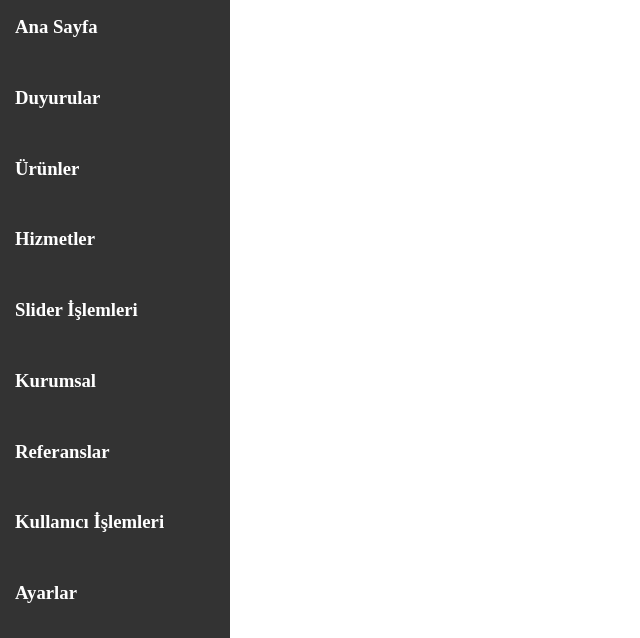
After one commit to onur-akdogan/akdogansoft, a PHP site: page /admin/header.php in a window 1280 px wide. The commit adds this page. Shown: the part 194-832 px from the top of the page, without its empty margins (0-640 px from the left). Run offline with PHP 8.4, Linux system fonts and the light colour scheme.

Commit message:
tasarım adım 1

```diff
--- /dev/null
+++ b/adminPanel/admin/css/style.css
@@ -0,0 +1,82 @@
+body {
+  background-color: white;
+
+}
+
+.appBar{
+  width: 100%;
+  max-height: 20;
+}
+.appBar .row{
+  background-color: #25537a;
+  position: absolute;
+  top: 0;
+  left: 0;
+  padding-top: 50px;
+  max-height: 40px;
+  width: 100%;
+
+}
+.appBar .row ul {
+  list-style-type:none;
+  margin-top: -30px;
+  padding-bottom: 20px;
+  }
+
+  .appBar .row li{
+
+      float:right;
+
+      }
+  .appBar .row li a{
+
+          text-decoration:none;
+          color:white;
+          padding-right:32px;
+          font-size:20px;
+          display:block;
+
+          }
+
+   .appBar .row li a:hover{
+              color:silver;
+  }
+
+
+.menu{
+    background-color: #333;
+  position: absolute;
+  top: 0;
+  left: 0;
+  min-height: 100%;
+  width: 230px;
+
+}
+.menu .logo img{
+  max-width: 230px;
+  padding-top:-120 ;
+
+}
+.menu .SiraliMenu .menuContainer{
+   min-height:  20%;
+}
+.menu .SiraliMenu .menuContainer h3{
+    color: white;
+    padding: 15px;
+}
+.menu .SiraliMenu .menuContainer a{
+    color: white;
+    text-decoration: none;
+
+}
+.menu .SiraliMenu .menuContainer :hover{
+background-color:  #255681;
+}
+.TamSayfa .icerikSayfa{
+   padding-top:50px;
+   padding-left: 250px;
+   color: turquoise;
+   width: 100%;
+   height: 100%;
+}
+/* Header Tasarımı Bitti*/
--- /dev/null
+++ b/adminPanel/admin/header.php
@@ -0,0 +1,34 @@
+<!DOCTYPE html>
+<html lang="en">
+<head>
+    <meta charset="UTF-8">
+    <meta http-equiv="X-UA-Compatible" content="IE=edge">
+    <meta name="viewport" content="width=device-width, initial-scale=1.0">
+    <link rel="stylesheet" type="text/css" href="css/style.css">
+    <title>Admin Paneli</title>
+</head>
+<body>
+ <div class="TamSayfa">
+    <div class="appBar">
+        <div class="row">
+        <ul>
+            <li><a href="#">Kullanıcı Adı</a></li>
+            <li><a href="">Hoşgeldin</a></li>
+            </ul>
+        </div>
+    </div>
+
+    <div class="menu">
+        <div class="logo"><a href=""><img src="title.png" alt="logo"></a></div>
+        <div class="SiraliMenu">
+            <div class="menuContainer"><h3><a href="#">Ana Sayfa</a></h3></div>
+            <div class="menuContainer"><h3><a href="#">Duyurular</a></h3></div>
+            <div class="menuContainer"><h3><a href="#">Ürünler</a></h3></div>
+            <div class="menuContainer"><h3><a href="#">Hizmetler</a></h3></div>
+            <div class="menuContainer"><h3><a href="#">Slider İşlemleri</a></h3></div>
+            <div class="menuContainer"><h3><a href="#">Kurumsal</a></h3></div>
+            <div class="menuContainer"><h3><a href="#">Referanslar</a></h3></div>
+            <div class="menuContainer"><h3><a href="#">Kullanıcı İşlemleri</a></h3></div>
+            <div class="menuContainer"><h3><a href="#">Ayarlar</a></h3></div>
+        </div>
+    </div>
--- a/adminPanel/admin/netting/islem.php
+++ b/adminPanel/admin/netting/islem.php
@@ -18,7 +18,7 @@ if (isset($_POST['admingiris'])) {
     }else{
         $_SESSION['kullanici_mail']=$kullanici_mail;
 
-        header("Location:../index.php");
+        header("Location:../index.html");
     }
 }
 ?>
```
Also changed, not shown: adminPanel/admin/index.php (+17 -10 lines), adminPanel/admin/footer.html (deleted), adminPanel/admin/header.html (deleted), 1 other file.
